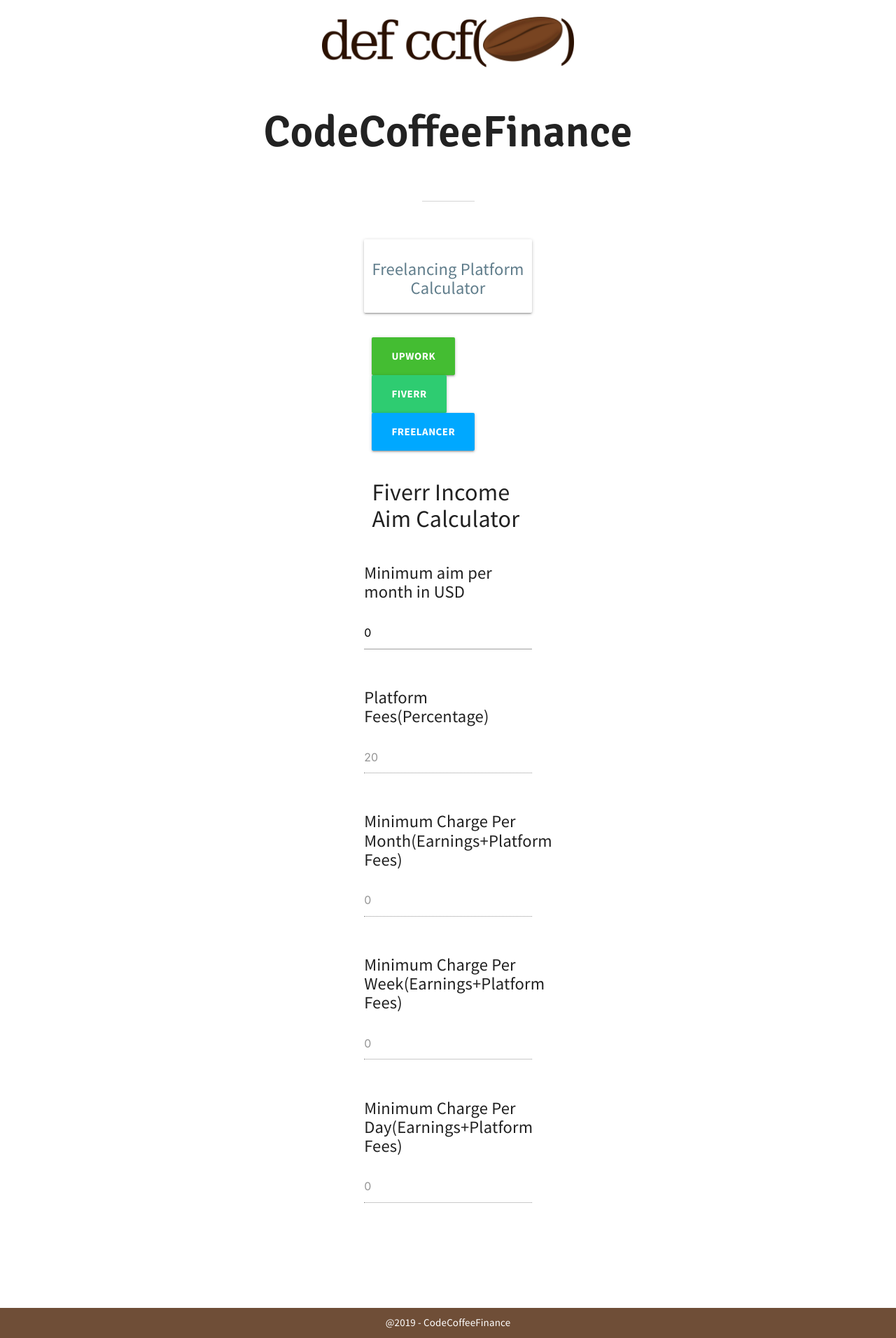
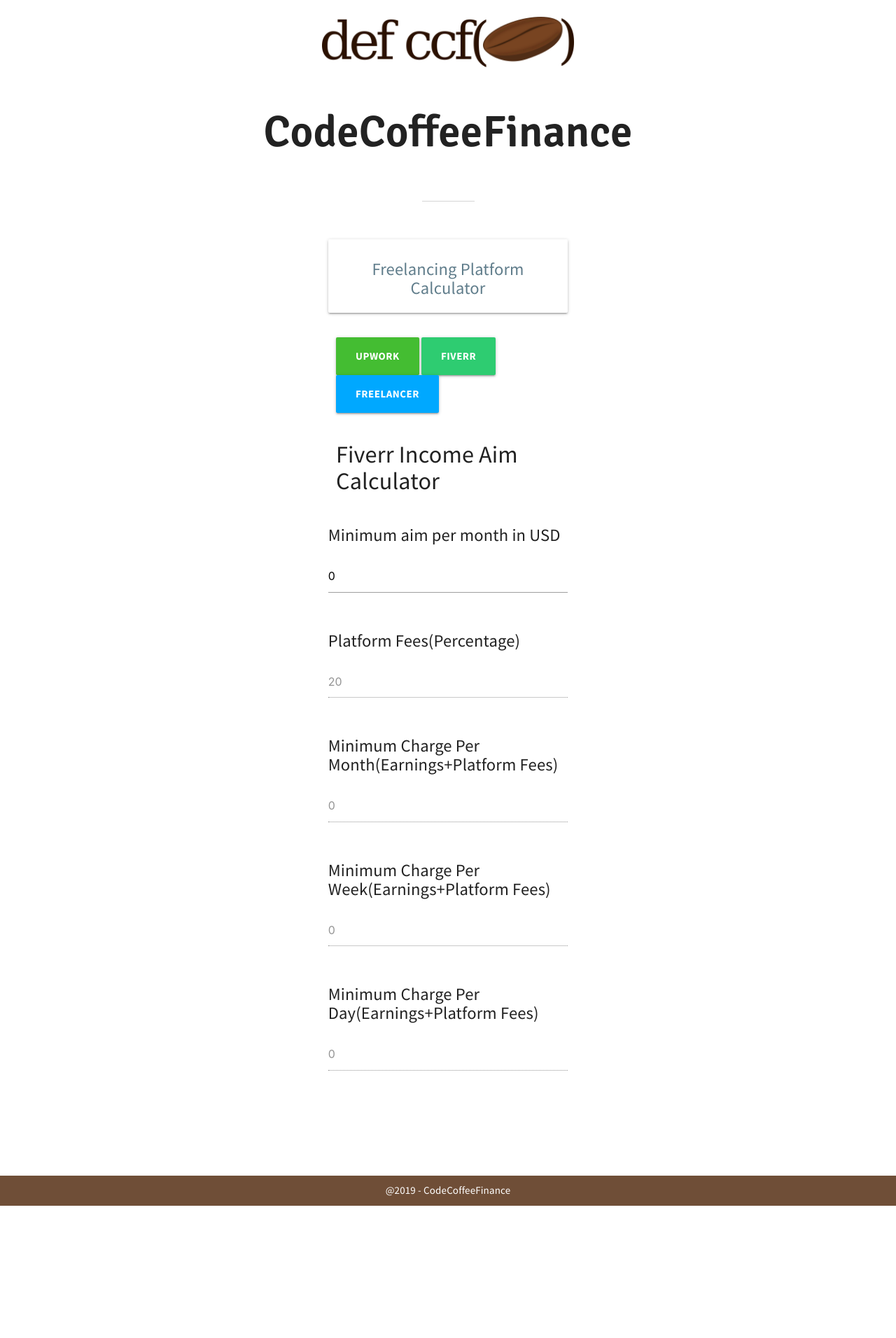
Before and after one commit to codecoffeefinance/codecoffeefinance.github.io, a Jekyll site: the page built from freelance_calculator.md, in a window 1280 px wide. Shown: the whole page at 70% size. Built offline with Jekyll 4.4.1, drawn with Linux system fonts in a browser that asks for light colours; nearby versions of some CDN libraries; our own code applies the rules of GitHub Pages for plain Markdown files; after the commit the page ends 1723 px from its top, so only the background shows below that.

Commit message:
Update freelance_calculator.md

```diff
--- a/freelance_calculator.md
+++ b/freelance_calculator.md
@@ -15,7 +15,7 @@
 
 </head>
 <body ng-app="chrome_app" ng-controller="popup_ctrl">
-<div class="container" id="containerID">
+<div class="container widthfix" id="containerID">
          <style type="text/css">
          .green{
           background-color: #44bd32!important;
@@ -26,6 +26,10 @@
 
                   .lightblue{
           background-color: #00a8ff!important;
+         }
+
+	  .widthfix{
+          width:100%!important;
          }
 
          </style>
```
